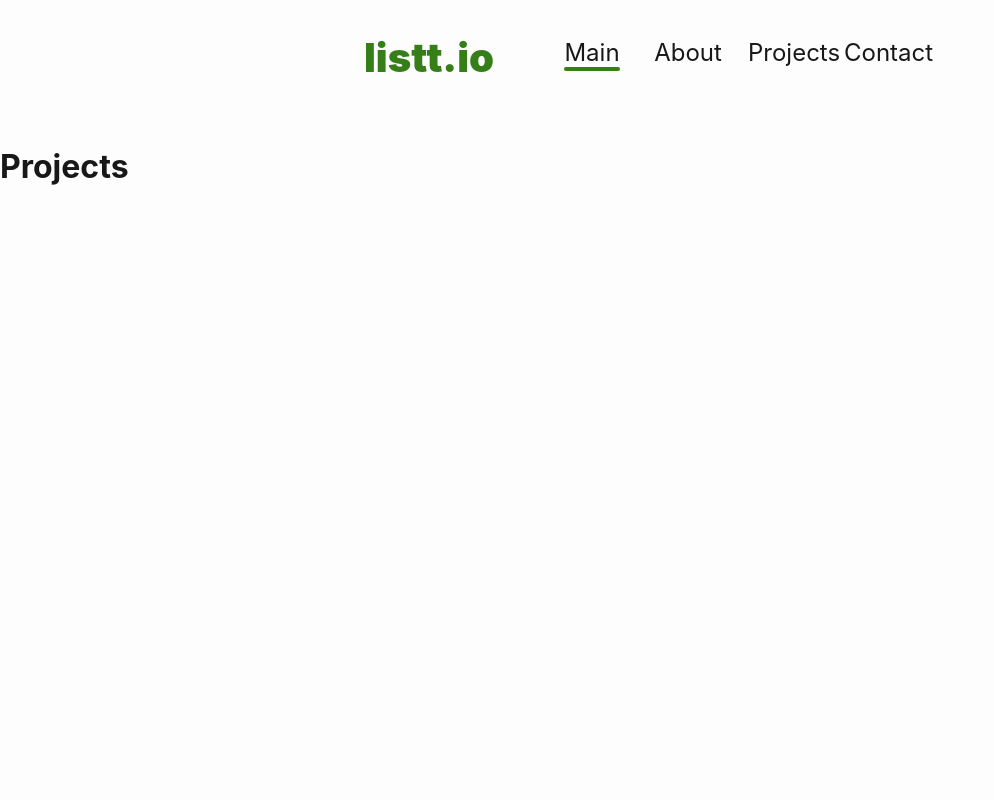
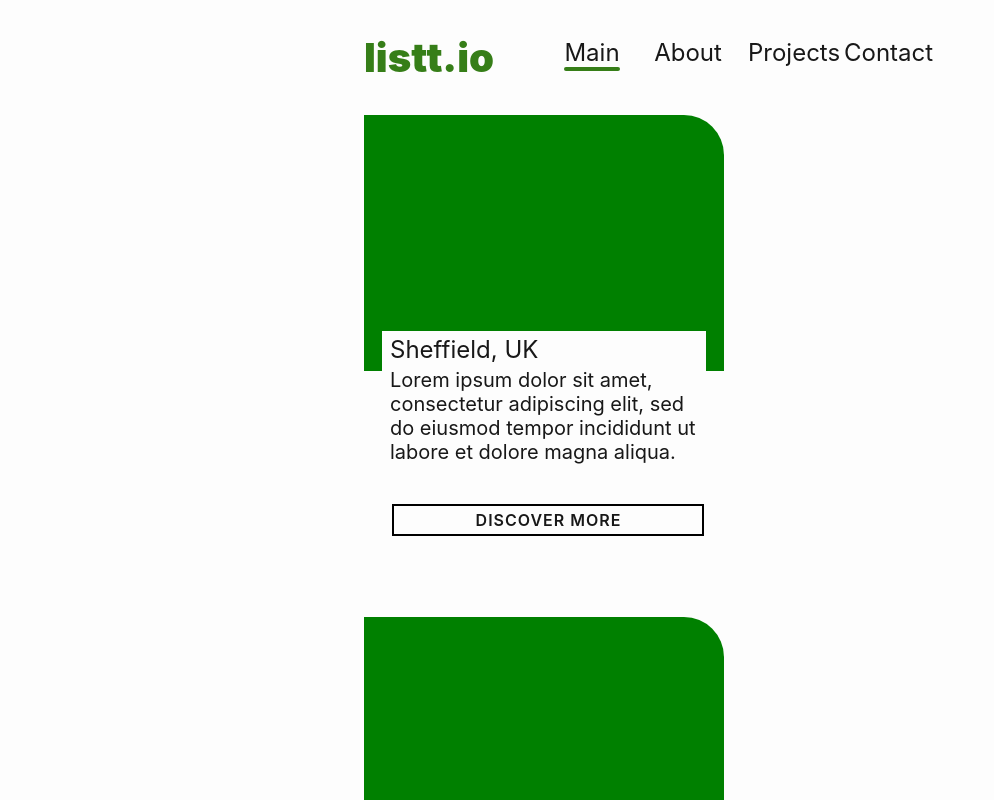
Before and after one commit to MoermansJ/listt, a React (Create React App) app: page /projects in a window 1280 px wide. Shown: the top 800 px of the page, without its empty margins (0-994 px from the left). Built offline with nearby package versions, Linux system fonts and the light colour scheme; a web font is replaced by a local one.

Commit message:
working on project page

```diff
--- a/src/App.css
+++ b/src/App.css
@@ -32,17 +32,7 @@
 }
 
 .app-content {
-  grid-row: 2;
   grid-column: 1/-1;
-}
-
-.banner {
-  grid-column: 1/-1;
-  grid-row: 2;
-  height: 268px;
-  width: 100%;
-  object-fit: cover;
-  object-position: 0% 82%;
 }
 
 .subtitle {
--- a/src/App.js
+++ b/src/App.js
@@ -2,7 +2,7 @@ import "./App.css";
 import Navbar from "./Components/Navbar.js/Navbar";
 import Main from "./Pages/Main/Main";
 import About from "./Pages/About/About";
-import Projects from "./Pages/Projects";
+import Projects from "./Pages/Projects/Projects";
 import Contact from "./Pages/Contact";
 import { BrowserRouter as Router, Routes, Route } from "react-router-dom";
 
@@ -13,7 +13,6 @@ function App() {
         <div className="navbar">
           <Navbar />
         </div>
-        {/* <img src={"./images/sunflowers.jpg"} className="banner" alt="banner" /> */}
         <div className="app-content">
           <Routes>
             <Route path="/" element={[<Main />]} />
--- /dev/null
+++ b/src/Components/ProjectCard/ProjectCard.css
@@ -0,0 +1,38 @@
+.projectcard {
+  grid-column: span 4;
+  background-color: green;
+  width: 100%;
+  height: 256px;
+  border-top-right-radius: 40px;
+}
+
+.projectcard-overlay {
+  width: 316px;
+  height: 128px;
+  margin: 216px auto;
+  background-color: var(--white);
+  padding-top: 4px;
+  padding-left: 8px;
+}
+
+.projectcard-title {
+  font-size: 24px;
+  margin-bottom: 4px;
+}
+
+.projectcard-description {
+  font-size: 20px;
+}
+
+.projectcard-button {
+  border: 2px solid black;
+  width: 308px;
+  margin: 40px auto;
+  text-align: center;
+  font-weight: 600;
+  cursor: pointer;
+  padding-top: 4px;
+  padding-bottom: 4px;
+  letter-spacing: 1px;
+  text-indent: 1px;
+}
--- /dev/null
+++ b/src/Components/ProjectCard/ProjectCard.js
@@ -0,0 +1,18 @@
+import "./ProjectCard.css";
+
+function ProjectCard() {
+  return (
+    <div className="projectcard">
+      <div className="projectcard-overlay">
+        <div className="projectcard-title">Sheffield, UK</div>
+        <div className="projectcard-description">
+          Lorem ipsum dolor sit amet, consectetur adipiscing elit, sed do
+          eiusmod tempor incididunt ut labore et dolore magna aliqua.
+        </div>
+        <div className="projectcard-button">DISCOVER MORE</div>
+      </div>
+    </div>
+  );
+}
+
+export default ProjectCard;
--- a/src/Pages/Projects.js
+++ /dev/null
@@ -1,11 +0,0 @@
-import React from "react";
-
-function Projects() {
-  return (
-    <div>
-      <h2 className="subtitle">Projects</h2>
-    </div>
-  );
-}
-
-export default Projects;
--- /dev/null
+++ b/src/Pages/Projects/Projects.css
@@ -0,0 +1,18 @@
+.projects-grid {
+  display: grid;
+  grid-template-columns: var(--col);
+  column-gap: var(--colGap);
+}
+
+/* AANPASSEN */
+h2 {
+  grid-column: 2;
+}
+
+.card-grid {
+  grid-column: 2;
+  display: grid;
+  grid-template-columns: var(--colNoAuto);
+  column-gap: var(--colGap);
+  row-gap: 246px;
+}
--- /dev/null
+++ b/src/Pages/Projects/Projects.js
@@ -0,0 +1,18 @@
+import "./Projects.css";
+import ProjectCard from "../../Components/ProjectCard/ProjectCard";
+
+function Projects() {
+  return (
+    <div className="projects-grid">
+      {/* <h2 className="subtitle">Projects</h2> */}
+      <div className="card-grid">
+        <ProjectCard />
+        <ProjectCard />
+        <ProjectCard />
+        <ProjectCard />
+      </div>
+    </div>
+  );
+}
+
+export default Projects;
```
